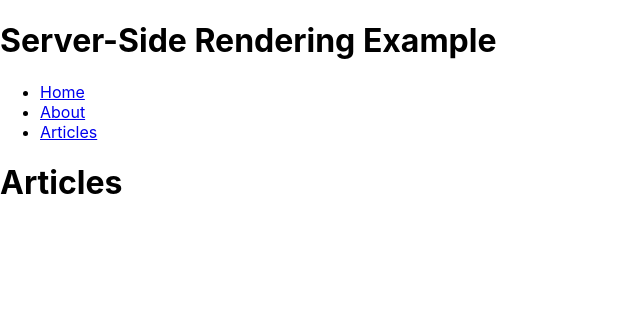
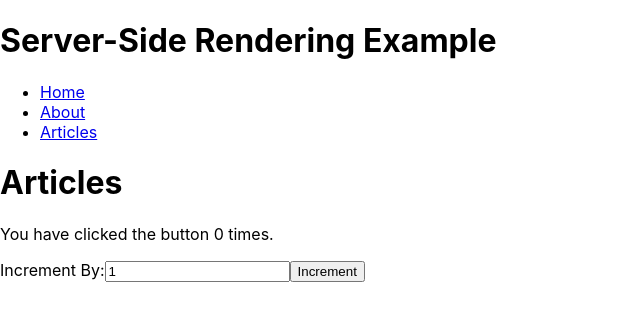
Before and after one commit to ItGumby/react-courses, a React (Create React App) app: page /articles in a window 1280 px wide. Shown: the top 320 px of the page, without its empty margins (0-640 px from the left). Built offline with nearby package versions, Linux system fonts and the light colour scheme.

Commit message:
small stateMgmt via useState <CounterButton />

```diff
--- a/src/App.js
+++ b/src/App.js
@@ -3,6 +3,8 @@ import { Routes, Route, Link } from 'react-router-dom';
 import { Home } from './pages/Home';
 import { About } from './pages/About';
 import { Articles } from './pages/Articles';
+import { CounterButton } from './components/CounterButton';
+
 //import './App.css';  // some problem with the CSS import
 
 /* <Switch> deprecated for <Routes>
@@ -24,6 +26,7 @@ function App() {
         <Route path="/about" element={<About />} />
         <Route path="/articles" element={<Articles />} />
       </Routes>
+      <CounterButton />
     </>
   );
 }
--- /dev/null
+++ b/src/components/CounterButton.js
@@ -0,0 +1,22 @@
+import { useState } from 'react';
+
+export const CounterButton = () => {
+  const [count, setCount] = useState(0);
+  const [incrementBy, setIncrementBy] = useState(1);
+
+  return (
+    <>
+      <p>You have clicked the button {count} times.</p>
+      <label>
+        Increment By:
+        <input
+          value={incrementBy}
+          onChange={e => setIncrementBy(Number(e.target.value))}
+          type="number" />
+      </label>
+      <button
+        onClick={() => setCount(count + incrementBy)}
+      >Increment</button>
+    </>
+  );
+}
```
